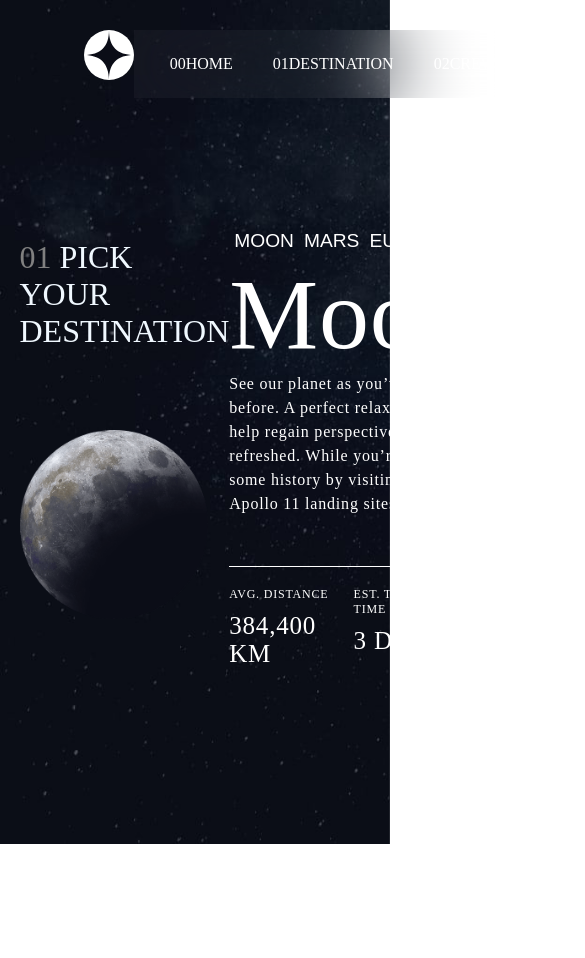
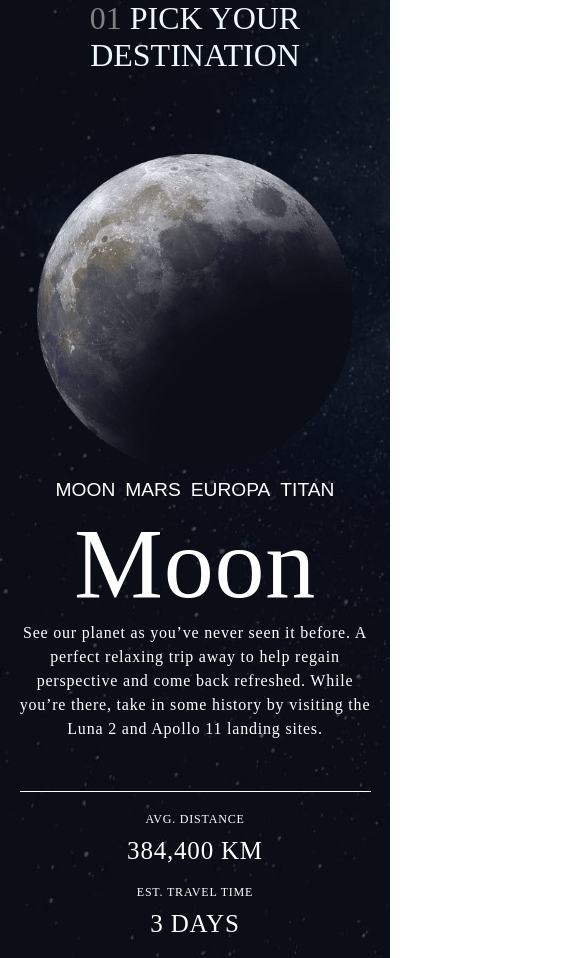
Before and after one commit to AndreiLhu/Space-Tourism-Webiste, a React (Vite) app: page /destination in a window 390 px wide. Shown: the top 958 px of the page, 585 px wide, since content can reach past the window. Before the commit the page ends 844 px from the top, so only its background shows below. Built offline with nearby package versions, Linux system fonts and the light colour scheme.

Commit message:
destination page mobile responsive styling done

```diff
--- a/src/Components/DestinationsInfo/DestinationsInfo.tsx
+++ b/src/Components/DestinationsInfo/DestinationsInfo.tsx
@@ -27,7 +27,7 @@ const DestinationsInfo = ({
               <p className="distanceValue">{distance.toLocaleUpperCase()}</p>
             </div>
 
-            <div>
+            <div className="travelTimeDiv">
               <h4 className="distanceSubtitle">EST. TRAVEL TIME</h4>
               <p className="distanceValue">{travelTime.toLocaleUpperCase()}</p>
             </div>
--- a/src/Components/DestinationsInfo/destinationsInfo.css
+++ b/src/Components/DestinationsInfo/destinationsInfo.css
@@ -16,8 +16,10 @@
 }
 .distanceContainer {
   display: flex;
-  justify-content: space-between;
-  width: 80%;
+  justify-content: flex-start;
+}
+.distanceContainer :first-child {
+  margin-right: 70px;
 }
 .distanceSubtitle {
   font-size: 12px;
@@ -28,3 +30,17 @@
   font-size: 25px;
   font-weight: 200;
 }
+
+@media screen and (max-width: 500px) {
+  .distanceContainer {
+    display: block;
+
+    padding-bottom: 20px;
+  }
+  .distanceContainer :first-child {
+    margin-right: 0;
+  }
+  .travelTimeDiv {
+    margin-top: 20px;
+  }
+}
--- /dev/null
+++ b/src/Components/MobileNavbar/mobileNavbar.css
@@ -0,0 +1 @@
+/*
--- a/src/Components/Navbar/Navbar.css
+++ b/src/Components/Navbar/Navbar.css
@@ -35,3 +35,8 @@
   width: auto;
   height: 50px;
 }
+@media screen and (max-width: 900px) {
+  .mainNavbarContainer {
+    display: none;
+  }
+}
--- a/src/Components/TechnologyInfo/technologyInfo.css
+++ b/src/Components/TechnologyInfo/technologyInfo.css
@@ -6,7 +6,7 @@
 }
 
 .mainTechnologyPicture {
-  width: 450px;
+  width: 400px;
 }
 .descriptionInfo {
   max-width: 500px;
--- a/src/Pages/Crew/crew.css
+++ b/src/Pages/Crew/crew.css
@@ -38,3 +38,11 @@
   max-width: 500px;
   text-align: left;
 }
+
+@media screen and (max-width: 760px) {
+  .mainContentCrewDiv {
+    display: block;
+  }
+  .mainCrewPicture {
+  }
+}
--- a/src/Pages/Destination/destination.css
+++ b/src/Pages/Destination/destination.css
@@ -38,6 +38,25 @@
 }
 .planetsNameButtonsContainer {
   justify-content: space-between;
-  display: flex;
-  width: 50%;
+  align-items: center;
+  justify-content: flex-start;
 }
+
+@media screen and (max-width: 900px) {
+  .mainContentDiv {
+    display: block;
+    margin: auto;
+    margin-top: 30px;
+    text-align: -webkit-center;
+  }
+  .mainDestinationPicture {
+    max-width: 350px;
+  }
+  .destinationInfoContainer {
+    text-align: center;
+  }
+  .planetsNameButtonsContainer {
+    align-items: center;
+    justify-content: center;
+  }
+}
```
Also changed, not shown: src/Components/MobileNavbar/MobileNavbar.tsx (added, +58 -0 lines).
